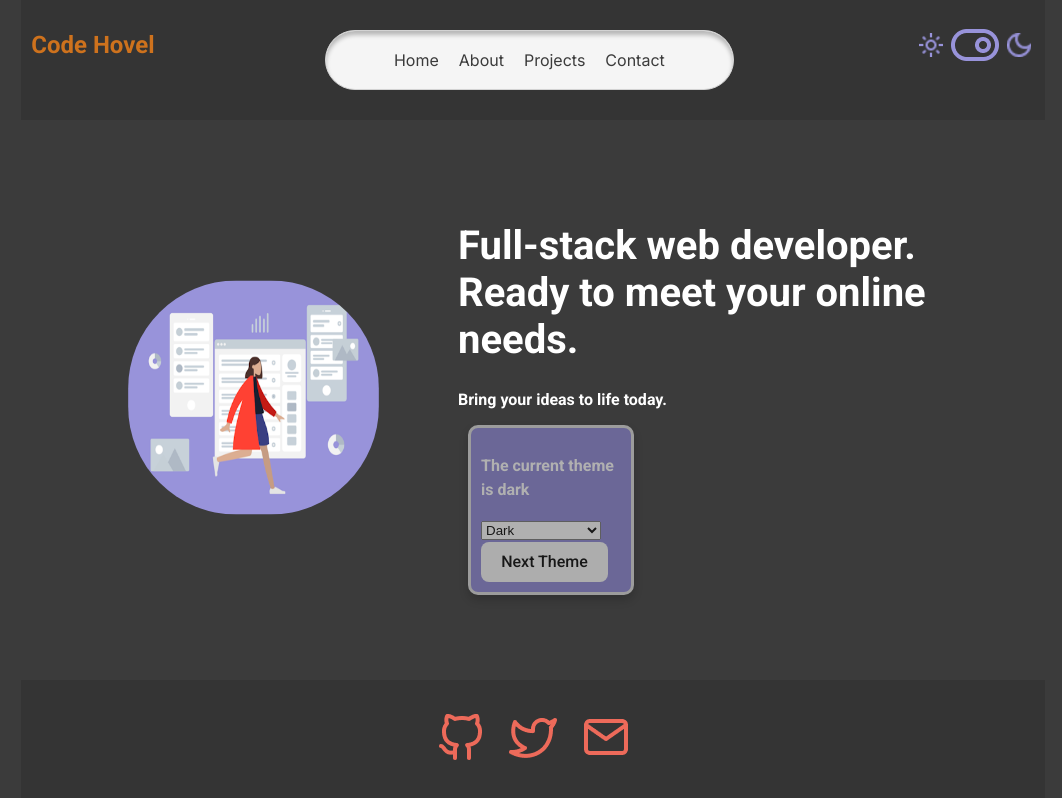
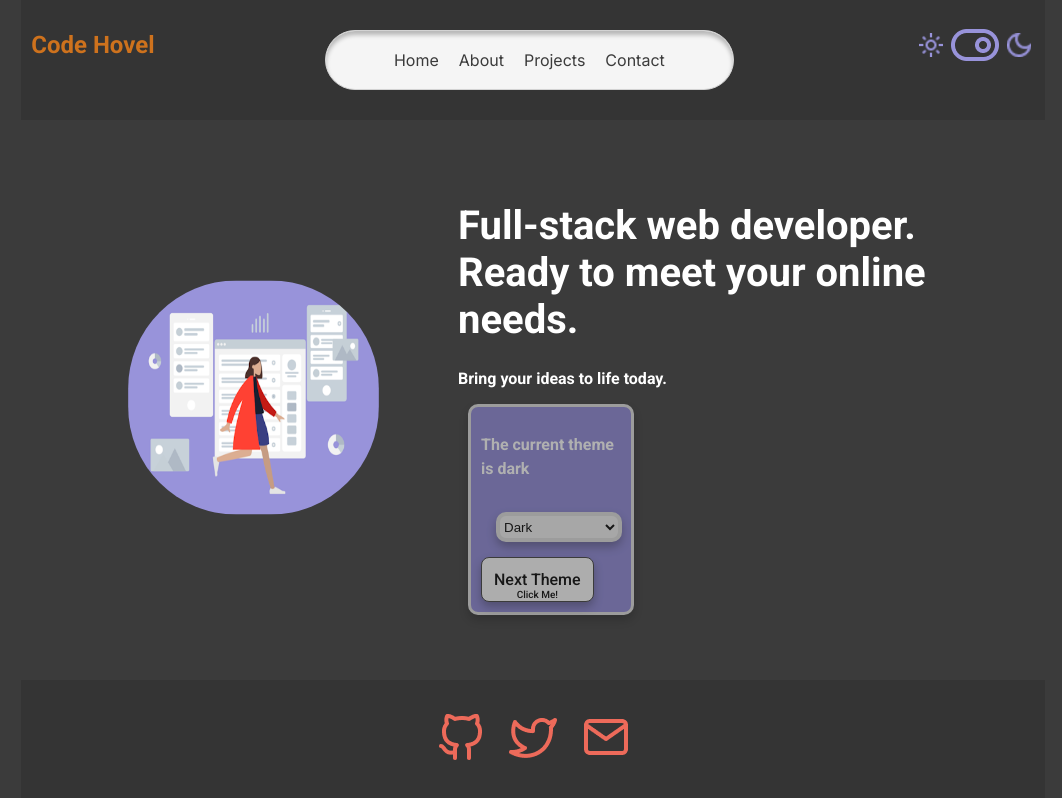
Before and after one commit to evanpixelgame/CodeHovel, a React (Vite) app: page / in a window 1280 px wide. Shown: the whole page, without its empty margins (107-1169 px from the left). Built offline with nearby package versions, Linux system fonts and the light colour scheme.

Commit message:
themechangerbonesfullyfunctional

```diff
--- a/src/components/main/Main.css
+++ b/src/components/main/Main.css
@@ -73,3 +73,18 @@
   box-shadow: 0px 5px 10px rgba(0, 0, 0, 0.3);
   border-radius: 10px;
 }
+
+select {
+  box-shadow: 0px 5px 10px rgba(0, 0, 0, 0.3);
+  border: 4px solid #ddd;
+  border-radius: 10px;
+  height: 30px;
+  margin: 15px;
+}
+
+button#themeButton {
+  box-shadow: 0px 5px 10px rgba(0, 0, 0, 0.3);
+  border: 1px solid #3b3b3b;
+
+  padding: 12px;
+}
--- a/src/components/main/ThemeSelector.jsx
+++ b/src/components/main/ThemeSelector.jsx
@@ -44,7 +44,19 @@ function ThemeSelector() {
           <option value="full-border-dark">Full Border Dark</option>
           <option value="full-border-light">Full Border Light</option>
         </select>
-        <button onClick={handleNextTheme}>Next Theme</button>
+        <button id="themeButton" onClick={handleNextTheme}>
+          Next Theme
+          <br />
+          <span
+            style={{
+              fontSize: "10px",
+              position: "absolute",
+              transform: "translateX(-50%)",
+            }}
+          >
+            Click Me!
+          </span>
+        </button>
       </div>
     </>
   );
```
